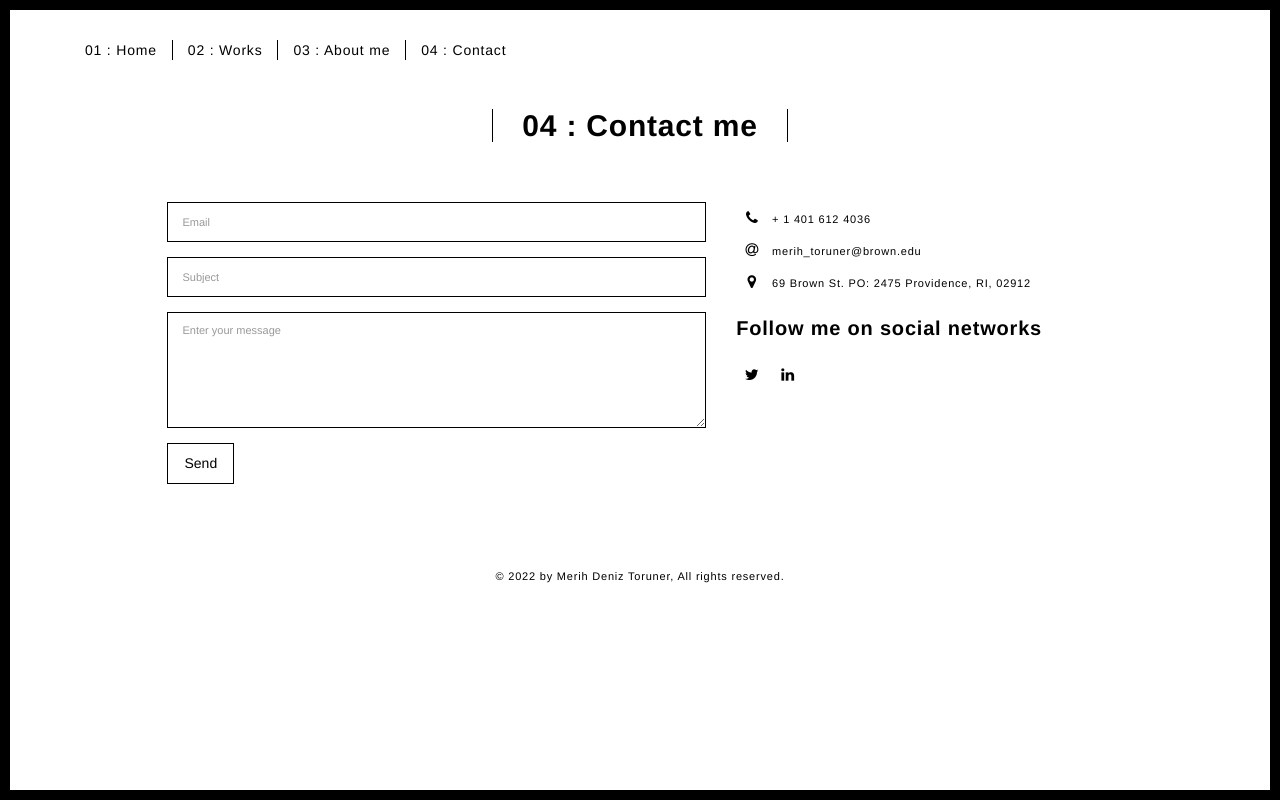
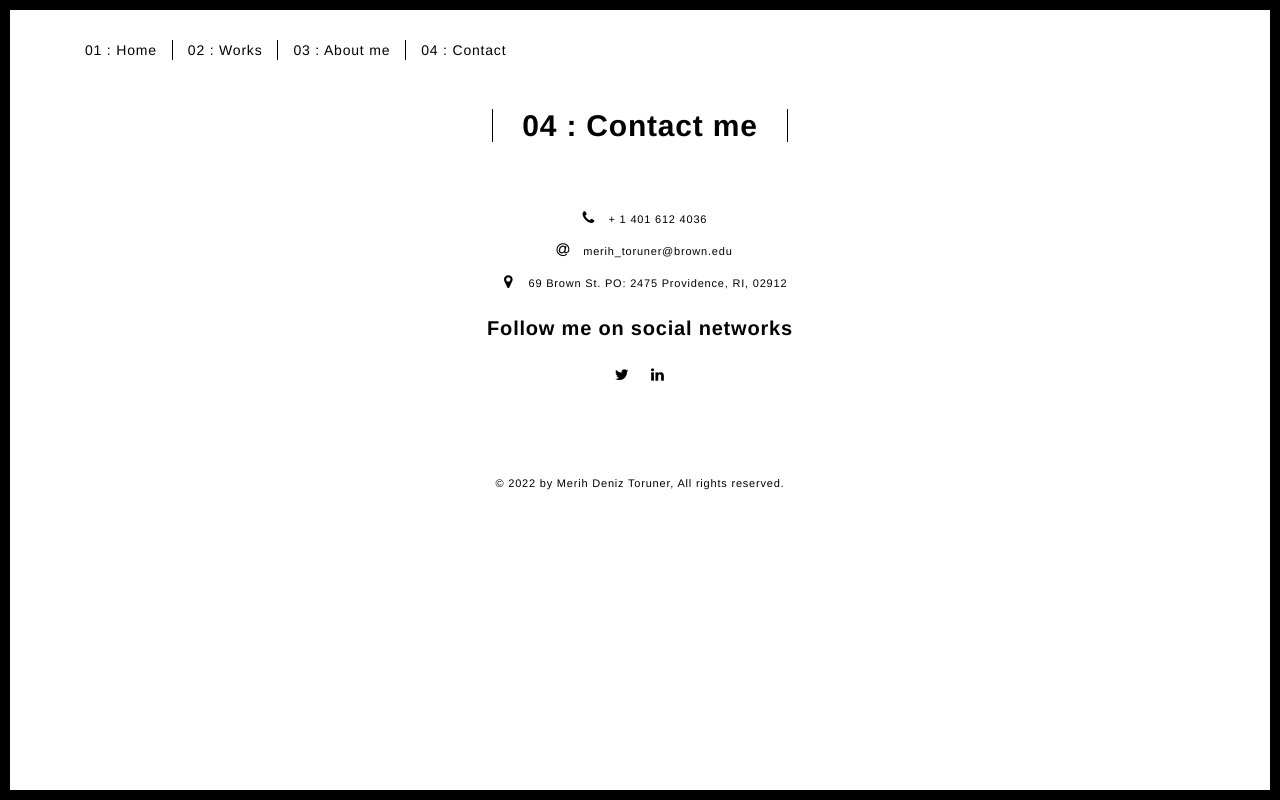
Before and after one commit to merihdeniz19/my_website_2, a plain HTML site: page my_website_2/contact.html in a window 1280 px wide. Drawn offline with Linux system fonts and the light colour scheme.

Commit message:
first working version of the adress boxgit add -Agit add -A

```diff
--- a/my_website_2/contact.html
+++ b/my_website_2/contact.html
@@ -57,10 +57,10 @@
           </div>
 
           <div class="row">
-            <div class="col-md-10 col-md-offset-1">
-               <form action="" class="reveal-content">
-                  <div class="row">
-                    <div class="col-md-7">
+            <!-- <div class="col-md-10 col-md-offset-1"> -->
+               <!-- <form action="" class="reveal-content"> -->
+                  <!-- <div class="row"> -->
+                    <!-- <div class="col-md-7">
                       <div class="form-group">
                         <input type="email" class="form-control" id="email" placeholder="Email">
                       </div>
@@ -72,7 +72,7 @@
                       </div>
                       <button type="submit" class="btn btn-default btn-lg">Send</button>
                     </div>
-                    <div class="col-md-5 address-container">
+                    <div class="col-md-5 address-container"> -->
                       <ul class="list-unstyled">
                         <li>
                           <span class="fa-icon">
@@ -102,9 +102,9 @@
                       </a>
 
                     </div>
-                  </div>
-                </form>
-            </div>
+                  <!-- </div> -->
+                <!-- </form> -->
+            <!-- </div> -->
 
           </div>
 
--- a/my_website_2/main.3f6952e4.css
+++ b/my_website_2/main.3f6952e4.css
@@ -211,6 +211,11 @@ body {
     color: #000;
     background-color: #fff;
 }
+
+.container > .row  {
+	text-align: center;
+  }
+
 button, input, select, textarea {
     font-family: inherit;
     font-size: inherit;
```
